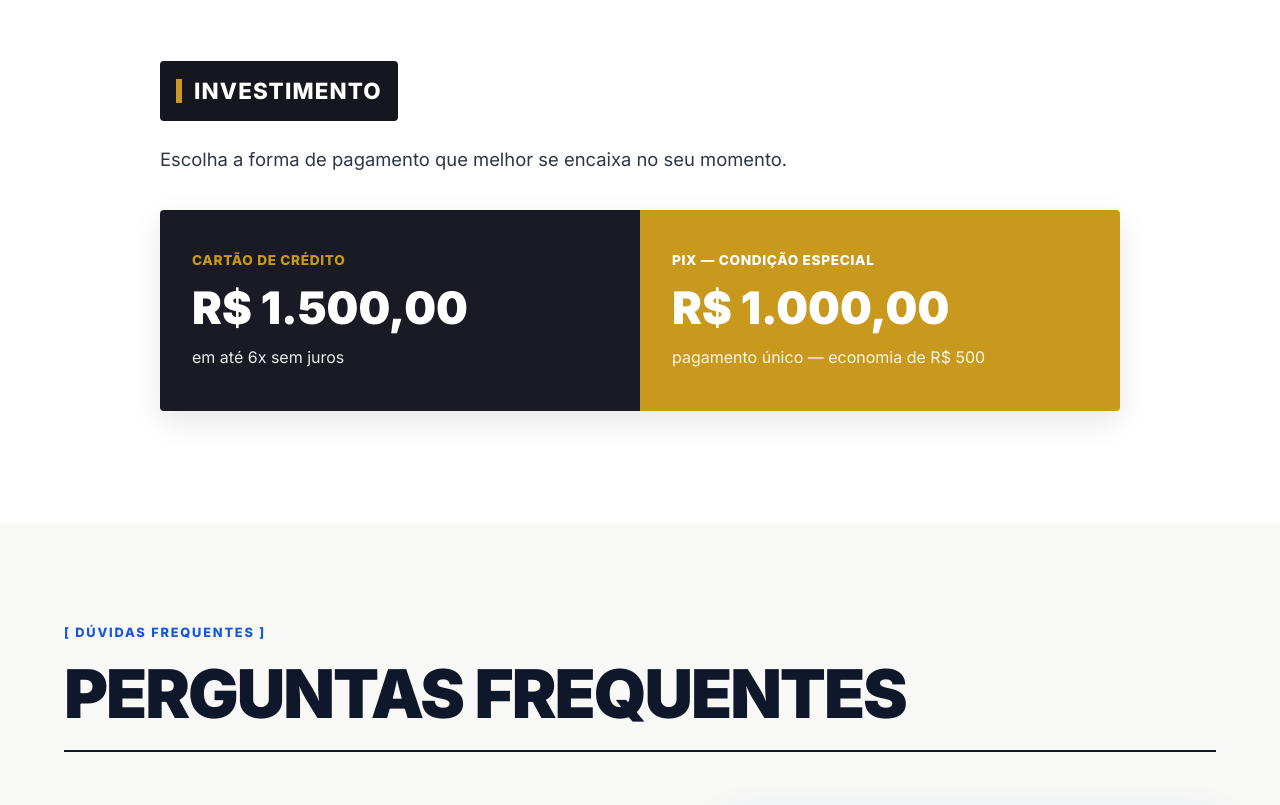
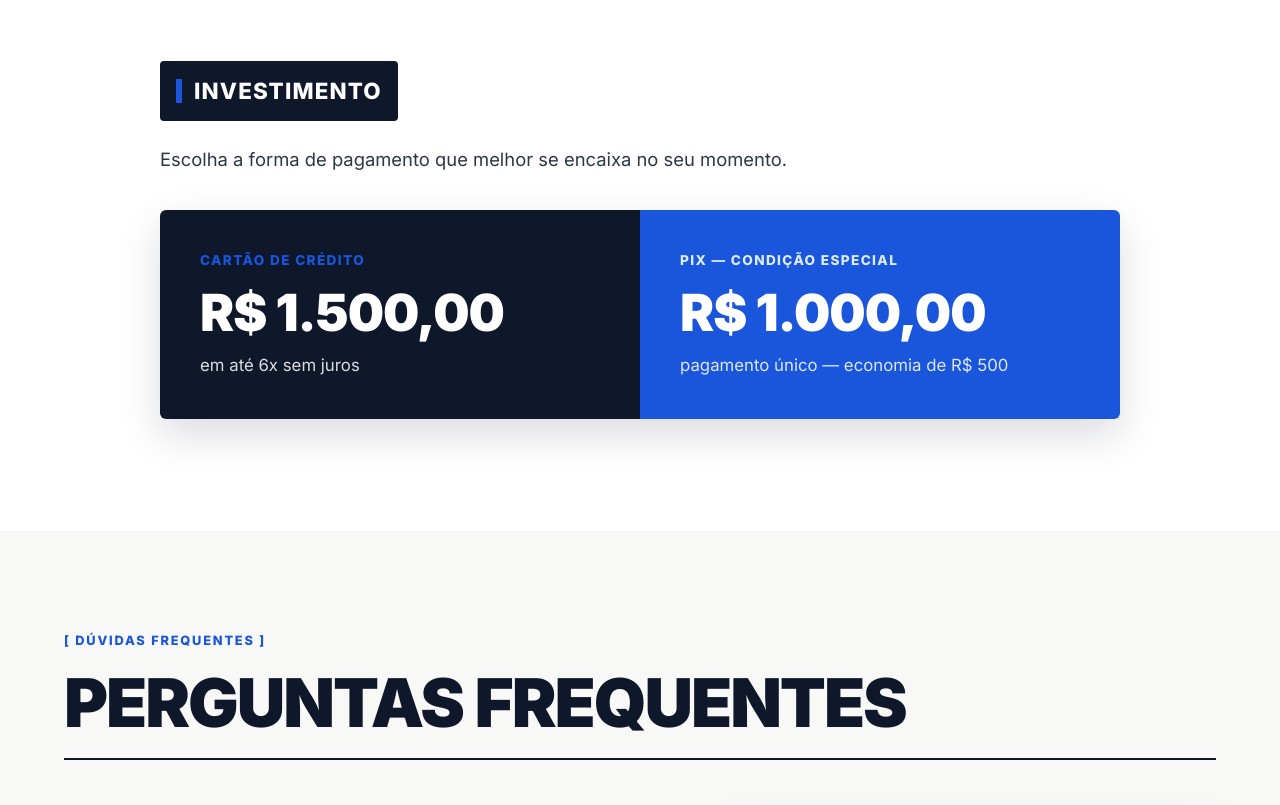
Before and after one commit to lucasfernandescopywriter/cris.proposta, a website built with Vite: page index.html in a window 1280 px wide. Shown: the part 8870-9675 px from the top of the page. Built offline with nearby package versions, Linux system fonts and the light colour scheme.

Commit message:
fix: padronizacao das cores da tabela de investimento com o design system (azul e escuro)

```diff
--- a/src/style.css
+++ b/src/style.css
@@ -796,7 +796,7 @@ body {
   display: flex;
   align-items: center;
   gap: 0.75rem;
-  background-color: #16161E; /* Dark background matching the bar */
+  background-color: var(--text-main);
   padding: 0.75rem 1rem;
   width: fit-content;
   border-radius: 4px;
@@ -805,7 +805,7 @@ body {
 .investment-marker {
   width: 6px;
   height: 24px;
-  background-color: #C8991D; /* Gold/Yellow matching the image */
+  background-color: var(--color-blue);
 }
 
 .investment-title {
@@ -825,54 +825,55 @@ body {
 .pricing-split-box {
   display: grid;
   grid-template-columns: 1fr 1fr;
-  border-radius: 4px;
+  border-radius: 6px;
   overflow: hidden;
-  box-shadow: 0 10px 30px rgba(0,0,0,0.1);
+  box-shadow: 0 16px 40px rgba(15, 23, 42, 0.15);
 }
 
 .pricing-col {
-  padding: 2.5rem 2rem;
+  padding: 2.5rem 2.5rem;
   display: flex;
   flex-direction: column;
   gap: 0.5rem;
 }
 
 .pricing-col--credit {
-  background-color: #1A1A24; /* Dark blue/black */
+  background-color: var(--text-main);
   color: #FFFFFF;
 }
 
 .pricing-col--pix {
-  background-color: #C8991D; /* Gold/Yellow */
+  background-color: var(--color-blue);
   color: #FFFFFF;
 }
 
 .pricing-method {
   font-size: 0.85rem;
   font-weight: 800;
-  letter-spacing: 0.05em;
+  letter-spacing: 0.1em;
   text-transform: uppercase;
 }
 
 .pricing-col--credit .pricing-method {
-  color: #C8991D;
+  color: var(--color-blue);
 }
 
 .pricing-col--pix .pricing-method {
-  color: #FFFFFF;
+  color: #DBEAFE; /* Lighter blue tint for contrast */
 }
 
 .pricing-value {
-  font-size: 2.8rem;
+  font-size: clamp(2.2rem, 4vw, 3.2rem);
   font-weight: 900;
   line-height: 1.1;
   color: #FFFFFF;
   margin: 0.25rem 0;
+  letter-spacing: -0.02em;
 }
 
 .pricing-detail {
-  font-size: 1rem;
-  opacity: 0.9;
+  font-size: 1.05rem;
+  color: rgba(255, 255, 255, 0.85);
 }
 
 /* ─── 10. FAQ & CTA FINAL ────────────────────────────────── */
```
